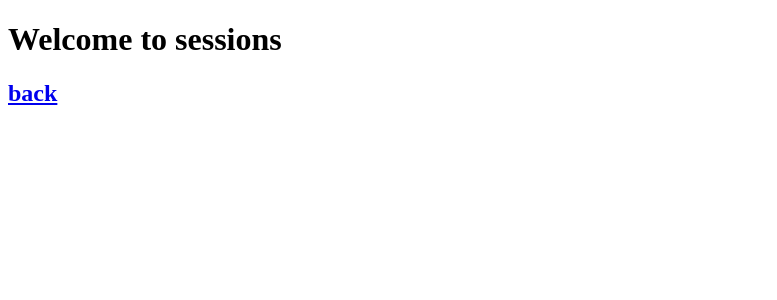
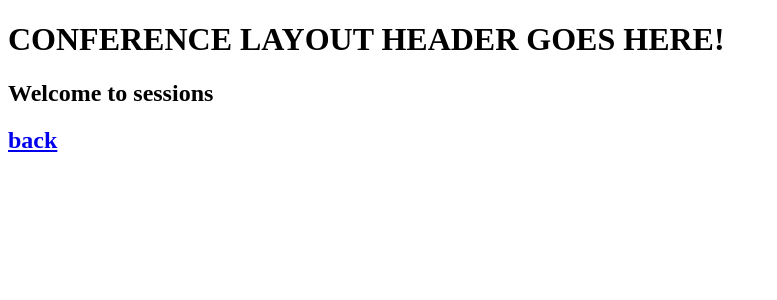
Before and after one commit to alekspanteli/next-js-13-fundamentals-pluralsight, a Next.js app: page /conference/sessions in a window 1280 px wide. Shown: the top 300 px of the page, without its empty margins (0-777 px from the left). Built offline with nearby package versions, Linux system fonts and the light colour scheme.

Commit message:
add shared layout

```diff
--- /dev/null
+++ b/app/conference/layout.js
@@ -0,0 +1,12 @@
+
+
+export default function ConferenceLayout({ children }) {
+  return (
+    <>
+      <header>
+        <h1>CONFERENCE LAYOUT HEADER GOES HERE!</h1>
+      </header>
+      <section>{children}</section>
+    </>
+  );
+}
```
